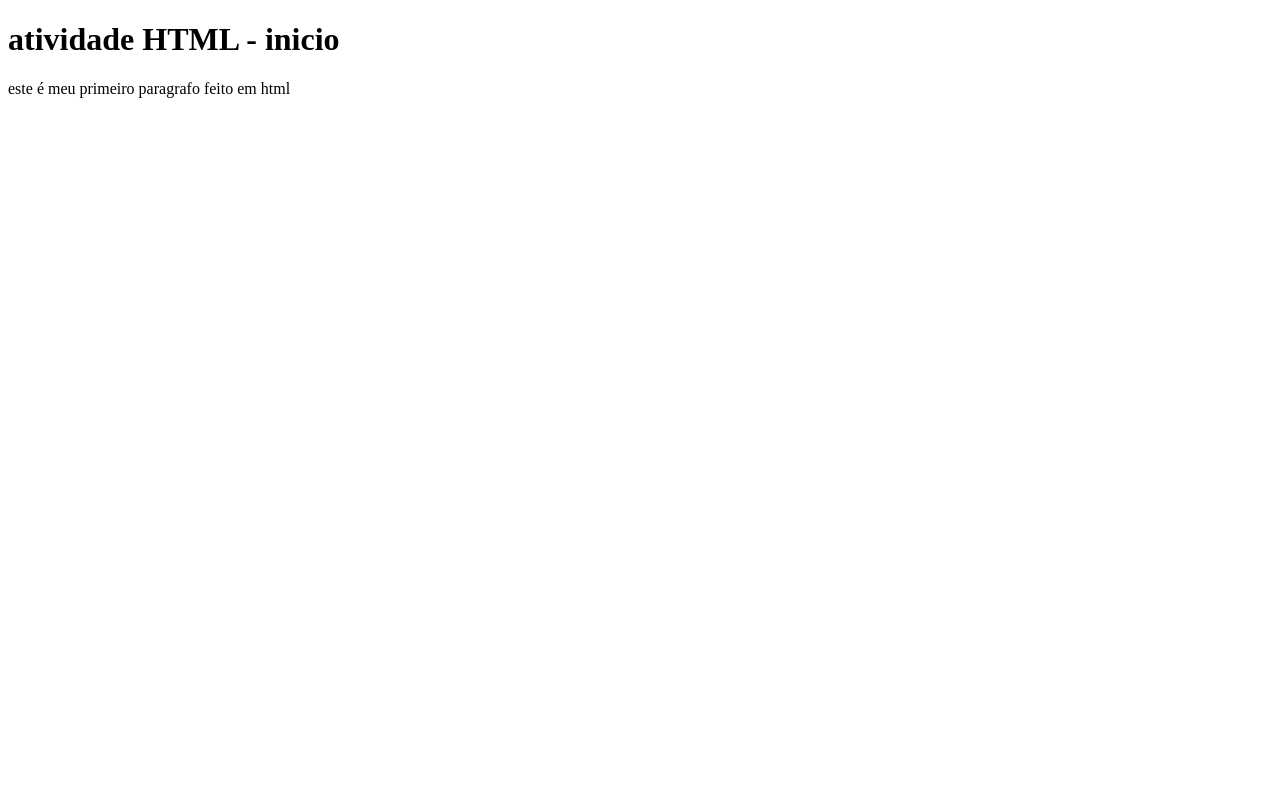
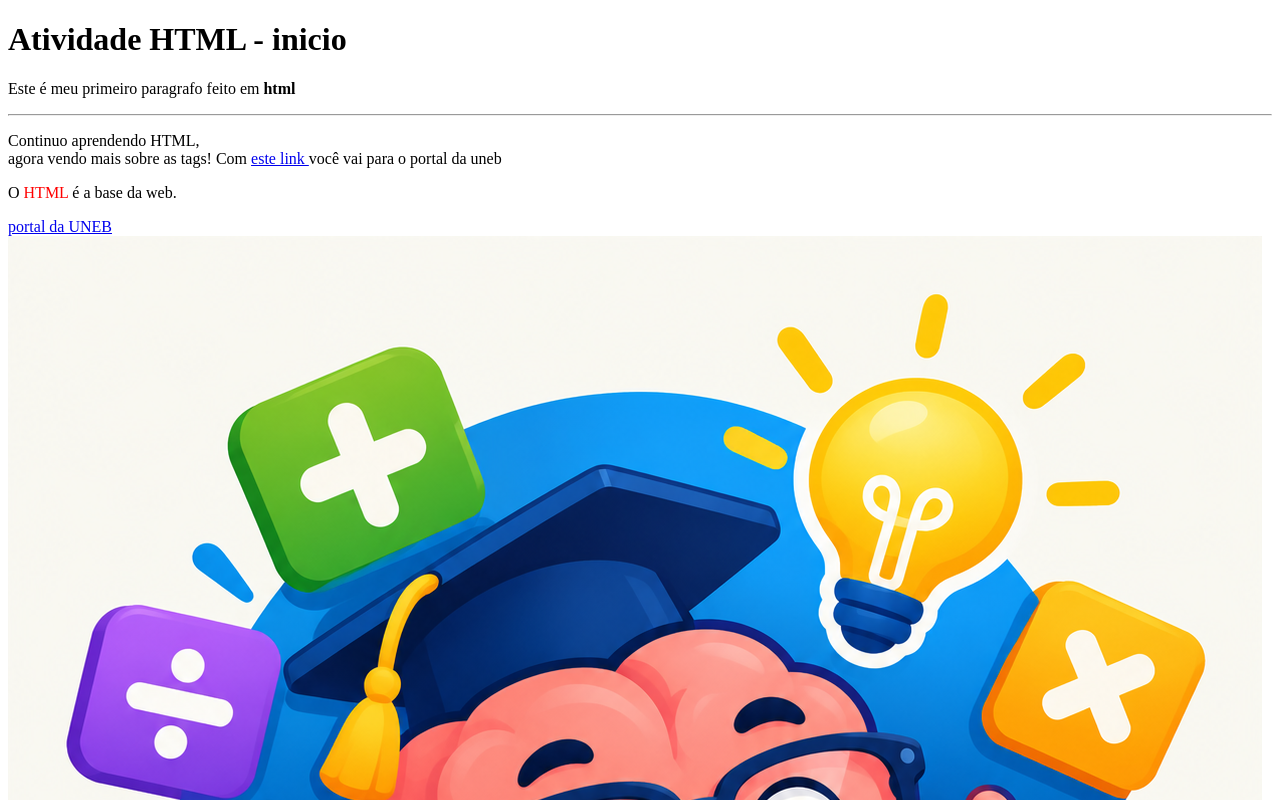
Before and after one commit to luizcandidovieiraneto-bit/web---01, a plain HTML site: page html01/index.html in a window 1280 px wide. Shown: the top 800 px of the page. Drawn offline with Linux system fonts and the light colour scheme.

Commit message:
modúlo 02
modúlo 2

```diff
--- a/html01/index.html
+++ b/html01/index.html
@@ -8,9 +8,19 @@
     </style>
   </head>
   <body>
+    <h1> Atividade HTML - inicio </h1>
 
-    <h1> atividade HTML - inicio </h1>
-    <p> este é meu primeiro paragrafo feito em html  </p>
+    <div>
+      <p> Este é meu primeiro paragrafo feito em <strong> html </strong> </p>
+      <hr>
+      <P>Continuo aprendendo HTML,<br> agora vendo mais sobre as tags!
+         Com <a href="https://portal.uneb.br/" target="_blank"> este link </a> você vai para o portal da uneb</P>
+         <p> O <span style=color:red;>HTML</span> é a base da web.</p>
+    </div>
+    <a href="https://portal.uneb.br/" target="_blank"> portal da UNEB</a>
+
+    <img src="assets/game.png" alt="imagem que representa um jogo">
+    <img src=https://t3.ftcdn.net/jpg/04/28/57/70/360_F_428577096_8c3NWVh5xiHR9h9KazrH4PTt1L1u4Wh2.jpg alt="imagem gamer ">
 
   </body>
 </html>
```
Also changed, not shown: html01/assets/game.png (added).
